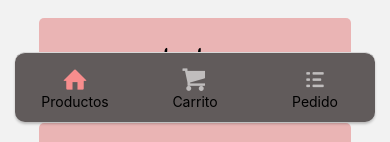
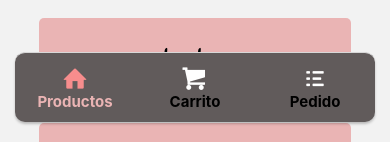
Before and after one commit to BlondaKill/lmwebapp, a React Native app: screen /ShopStack in a window 390 px wide. Shown: the part 702-844 px from the top of the page. Built offline with nearby package versions, Linux system fonts and the light colour scheme.

Commit message:
icons colors and textFocus

```diff
--- a/src/components/TabBarIcon.js
+++ b/src/components/TabBarIcon.js
@@ -1,14 +1,15 @@
 import { StyleSheet, Text, View } from 'react-native'
 import { Entypo} from '@expo/vector-icons'
+import colors from '../utility/globals/colors'
 
 
 
 const TabBarIcon = ({title, nameIcon, focused}) => {
     return (
         <View style={styles.container}>
-        <Entypo name={nameIcon} size={25} color={focused ? "#f78d8d":"rgba(255,255,255,0.6)"}/>
+        <Entypo name={nameIcon} size={25} color={focused ? "#f78d8d": colors.white}/>
 
-        <Text>{title}</Text>
+        <Text style={[styles.text, focused && styles.textFocused]}>{title}</Text>
         </View>
     )
 }
@@ -20,10 +21,13 @@ const styles = StyleSheet.create({
         alignItems: 'center'
     },
     text: {
-        color: "black",
+        color: colors.black,
         textAlign: "center",
         fontSize:15,
         fontWeight: "bold"
+    },
+    textFocused:{
+        color: colors.primary,
     }
 
 
```
